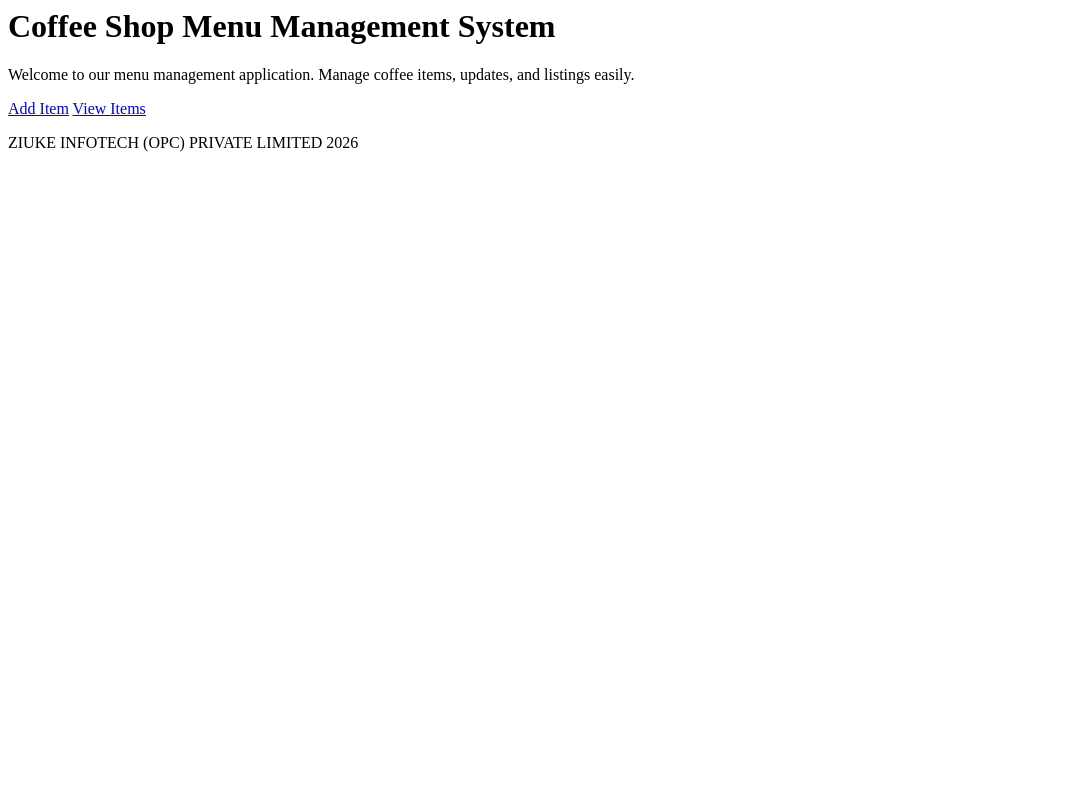
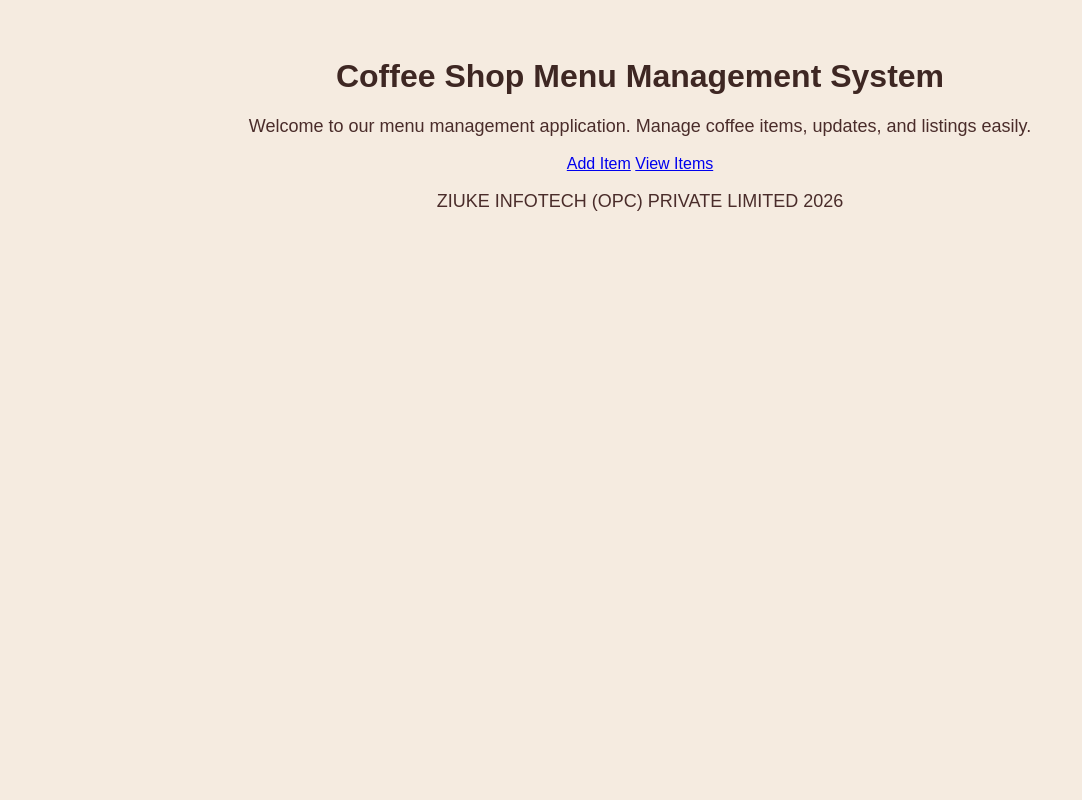
Before and after one commit to michellereji/Coffee-Shop-Menu-Management-System-SEP, a Django app: template items/templates/home.html in a window 1280 px wide. Shown: the whole page, without its empty margins (0-1082 px from the left). Run offline with Django 3.2, Linux system fonts and the light colour scheme; the template is opened without the code that fills it, so the values that code supplies are empty.

Commit message:
after css

```diff
--- a/items/templates/home.html
+++ b/items/templates/home.html
@@ -2,6 +2,22 @@
 <html>
     <head>
         <title>Coffee Shop Menu</title>
+
+        <style>
+        body {
+            font-family: Arial, sans-serif;
+            background-color: #f5ebe0;
+            color: #4a2c2a;
+            text-align: center;
+            padding: 50px;
+        }
+        h1 {
+            color: #3e2723;
+        }
+        p {
+            font-size: 18px;
+        }
+        </style>
     </head>
     <body>
         <h1>Coffee Shop Menu Management System</h1>
```
